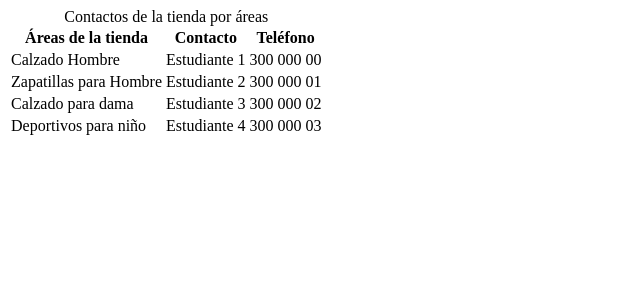
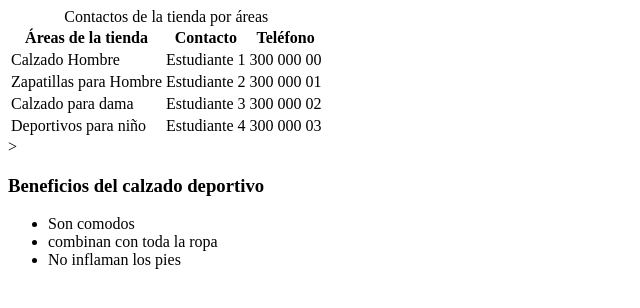
Before and after one commit to jdcastroj10/participantes, a plain HTML site: page index.html in a window 1280 px wide. Shown: the whole page, without its empty margins (0-640 px from the left). Drawn offline with Linux system fonts and the light colour scheme.

Commit message:
Cambio 2 - tabla no numerada

```diff
--- a/index.html
+++ b/index.html
@@ -6,10 +6,11 @@
     <meta http-equiv="X-UA-Compatible" content="IE=edge">
     <meta name="viewport" content="width=device-width, initial-sacle=1.0">
     <title>Document</title>
-    <script src="init.js"></script>
+    <link rel="icon" href="bien.ico" type="image/ico">
+
 
 </head>
-<body>
+<y>
 
 <table>
 <caption>Contactos de la tienda por áreas</caption>
@@ -39,6 +40,15 @@
  <td>300 000 03 </td>
  </tr>
 </table>
+<!-- segundo cambio-->>
+<h3 id="BeneficiosCalzado"> Beneficios del calzado deportivo</h3>
+<ul>
+    <li> Son comodos</li>
+    <li> combinan con toda la ropa</li>
+    <li> No inflaman los pies</li>
+</ul>
+
+
 </body>
 
 </html>
```
Also changed, not shown: bien.ico (added).
